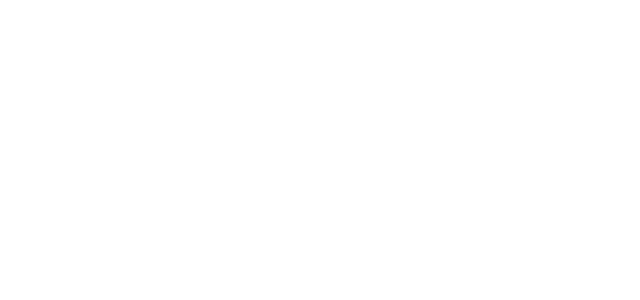
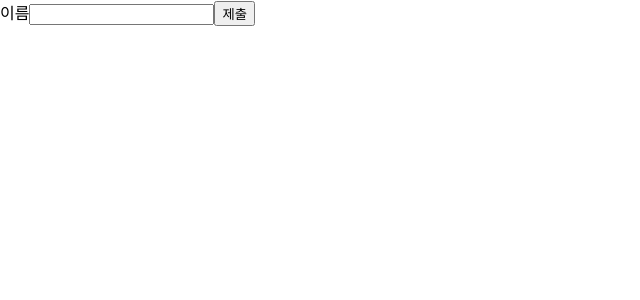
Before and after one commit to mawoo-UI/react, a React (Create React App) app in the folder my-app3/: page / in a window 1280 px wide. Shown: the top 300 px of the page, without its empty margins (0-640 px from the left). Built offline with nearby package versions, Linux system fonts and the light colour scheme.

Commit message:
정규식사용 검샘 폼 작성

```diff
--- /dev/null
+++ b/my-app3/src/chapter_11/MyForm.jsx
@@ -0,0 +1,40 @@
+import React, { useState } from 'react'
+
+const MyForm = () => {
+  const [value, setValue] = useState('');
+  // let value = '';
+
+  const handleSubmit = (e) => {
+    e.preventDefault();
+    console.log(e.target);
+    console.log(value);
+    // console.log(document.getElementById("name").value);
+
+  }
+
+  const handleChange = e => {
+    // 카드번호,전화번호입력할때 숫자만 할 수 있게 설정가능(정규식사용)
+    //-------------------숫자만 기입시---------------------------------------
+    setValue(e.target.value.replace(/[^0-9]/g, ''))
+    // new RegExp("[^0-9]","g").test("abcd")
+    // new RegExp("[^0-9]","g").test("123") && setValue(e.target.value);
+    // e.target.value.match(/[0-9]/g)
+    // --------------------------대문자영문 사용시------------------------------------
+    // setValue(e.target.value.toUpperCase()) //대문자영문사용시
+
+
+    // document.getElementById("name").value = e.target.value.toUpperCase();
+    // e.target.value = e.target.value.toUpperCase();
+    // console.log(v);
+
+  }
+  // onFocus onBlur
+
+  return(
+      <form onSubmit={handleSubmit}>
+        <label>이름<input type='text' name='name' onChange={handleChange} id='name' value={value}/></label>
+        <button>제출</button>
+      </form>
+    );
+  }
+  export default MyForm;
--- a/my-app3/src/index.js
+++ b/my-app3/src/index.js
@@ -16,6 +16,7 @@
 import LandingPage from './chapter_09/LandingPage';
 import AttendanceBook from './chapter_10/AttendanceBook';
 import NumberList from './chapter_10/NumberList';
+import MyForm from './chapter_11/MyForm';
 
 
 const root = ReactDOM.createRoot(document.getElementById('root'));
@@ -41,7 +42,7 @@
     {/* <LandingPage /> */}
     {/* <AttendanceBook /> */}
     {/* <NumberList /> */}
-
+      <MyForm />
    </>
   </React.StrictMode>
   );
```
Also changed, not shown: 1 other file (tests, documents, lock files or other folders).
